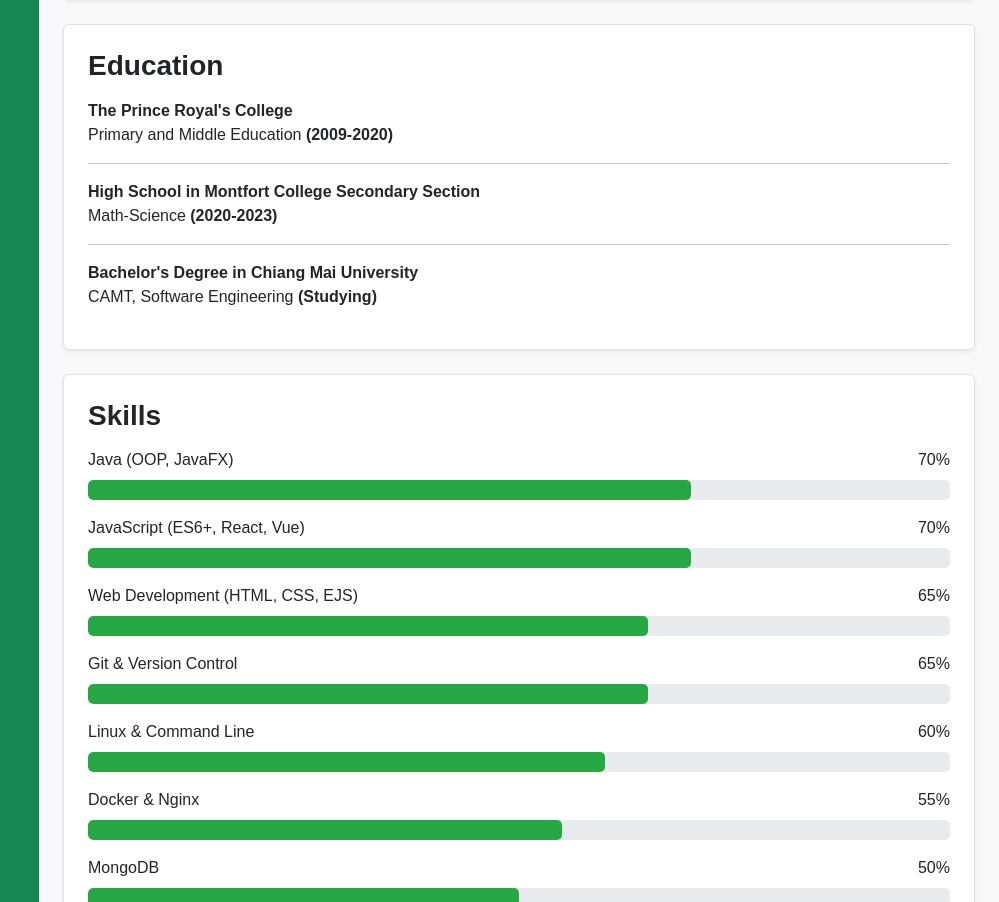
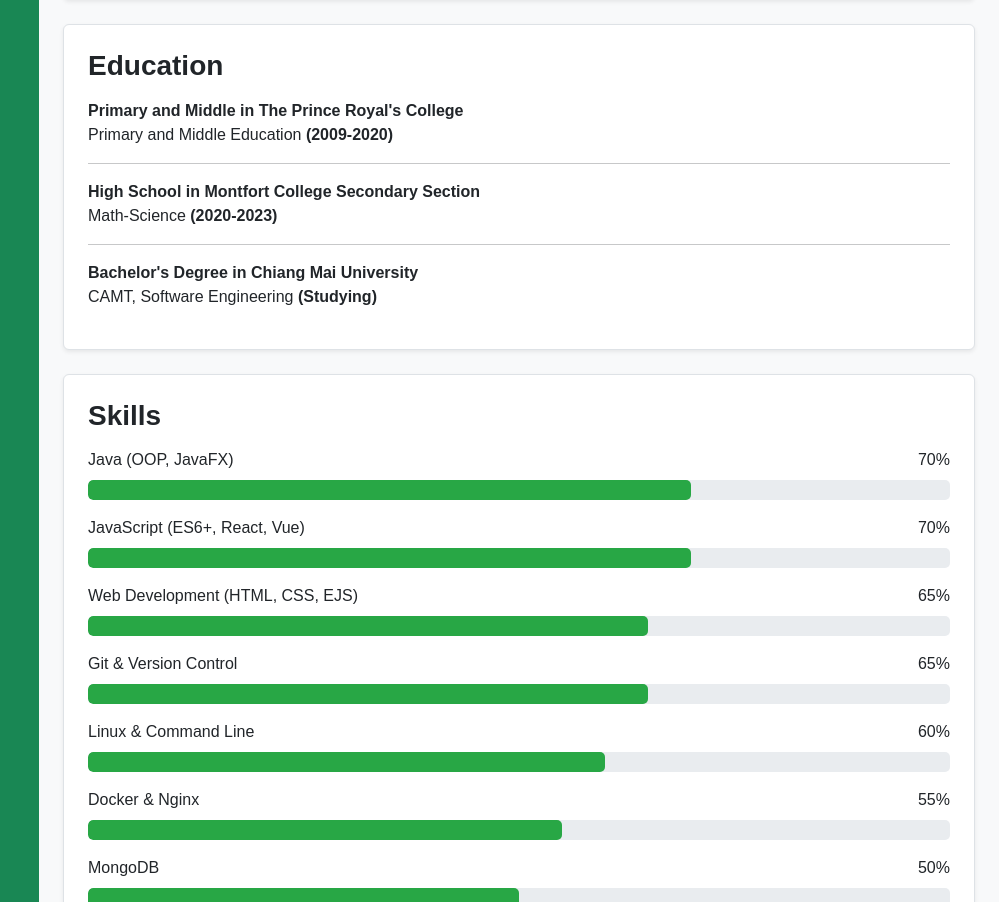
Before and after one commit to Thippharake-NaChiengmai/WebCV, a React (Create React App) app in the folder noon-web-cv/: page / in a window 1280 px wide. Shown: the part 869-1771 px from the top of the page, without its empty margins (281-1280 px from the left). Built offline with nearby package versions, Linux system fonts and the light colour scheme.

Commit message:
edit education

```diff
--- a/noon-web-cv/src/components/Education.js
+++ b/noon-web-cv/src/components/Education.js
@@ -5,7 +5,7 @@ export default function Education() {
         <section id="education" className="bg-white p-4 rounded shadow-sm mb-4">
             <h2 className="h3 fw-bold mb-3">Education</h2>
             <div>
-              <span className="fw-bold">The Prince Royal's College</span>
+              <span className="fw-bold">Primary and Middle in The Prince Royal's College</span>
               <p>Primary and Middle Education <strong>(2009-2020)</strong></p>
               <hr className="my-3" />
               <span className="fw-bold">High School in Montfort College Secondary Section</span>
```
